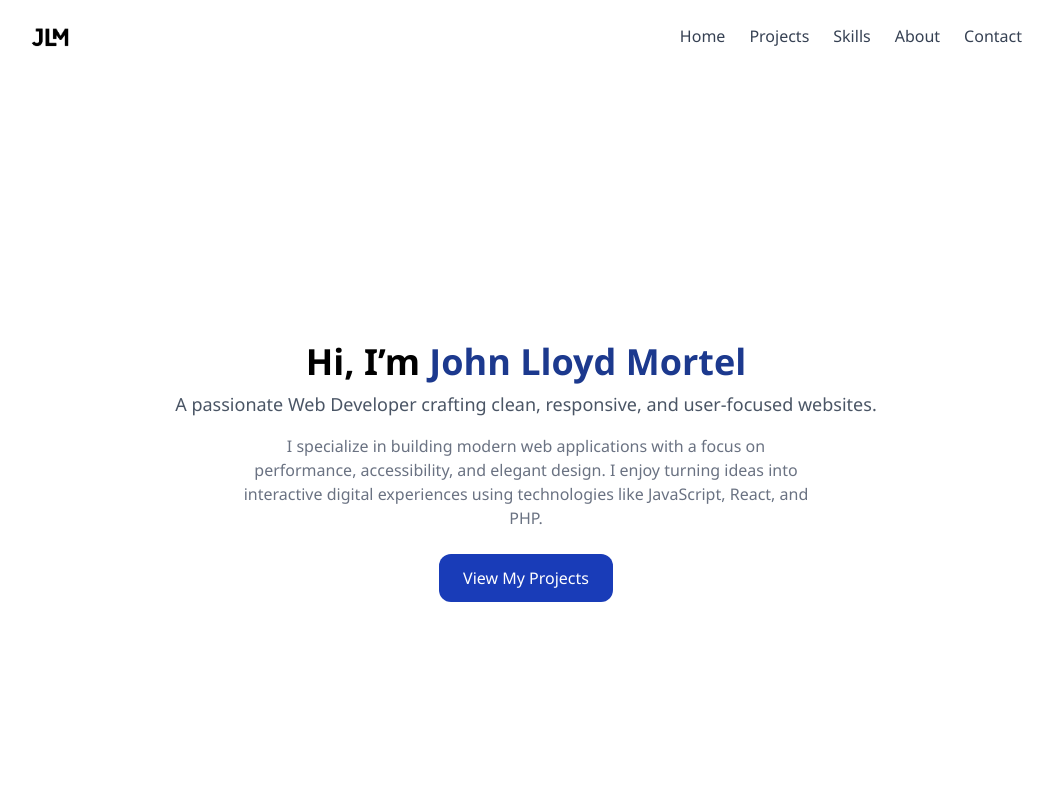
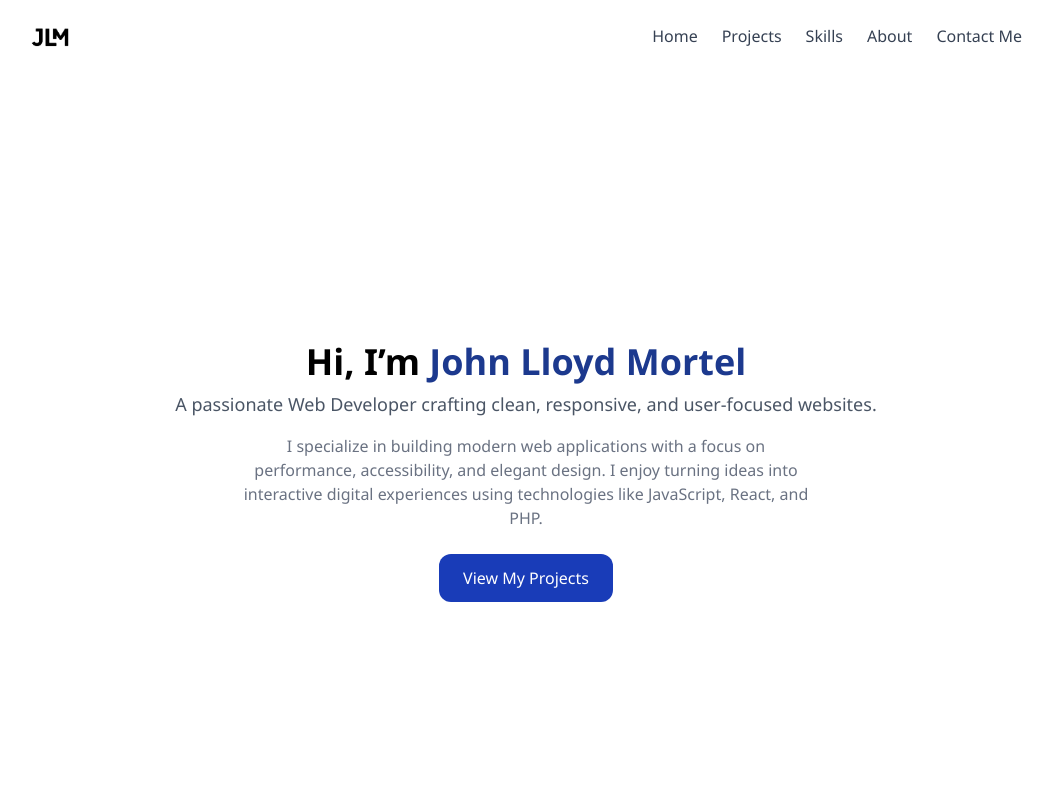
Before and after one commit to johndev08/Portfolio, a React (Vite) app: page / in a window 1280 px wide. Shown: the top 800 px of the page, without its empty margins (114-1167 px from the left). Built offline with nearby package versions, Linux system fonts and the light colour scheme.

Commit message:
Update Header.jsx

```diff
--- a/src/components/Header.jsx
+++ b/src/components/Header.jsx
@@ -36,7 +36,7 @@ function Header() {
             <li><a href="#projects" className="hover:text-blue-500 transition">Projects</a></li>
             <li><a href="#skills" className="hover:text-blue-500 transition">Skills</a></li>
             <li><a href="#about" className="hover:text-blue-500 transition">About</a></li>
-            <li><a href="#contact" className="hover:text-blue-500 transition">Contact</a></li>
+            <li><a href="#contact" className="hover:text-blue-500 transition">Contact Me</a></li>
           </ul>
         </nav>
       </div>
@@ -49,7 +49,7 @@ function Header() {
             <li className="w-full text-center hover:bg-gray-200 p-2"><a href="#projects" onClick={() => setMenuOpen(false)} className="hover:text-blue-500 transition">Projects</a></li>
             <li className="w-full text-center hover:bg-gray-200 p-2"><a href="#skills" onClick={() => setMenuOpen(false)} className="hover:text-blue-500 transition">Skills</a></li>
             <li className="w-full text-center hover:bg-gray-200 p-2"><a href="#about" onClick={() => setMenuOpen(false)} className="hover:text-blue-500 transition">About</a></li>
-            <li className="w-full text-center hover:bg-gray-200 p-2"><a href="#contact" onClick={() => setMenuOpen(false)} className="hover:text-blue-500 transition">Contact</a></li>
+            <li className="w-full text-center hover:bg-gray-200 p-2"><a href="#contact" onClick={() => setMenuOpen(false)} className="hover:text-blue-500 transition">Contact Me</a></li>
           </ul>
         </nav>
       )}
```
